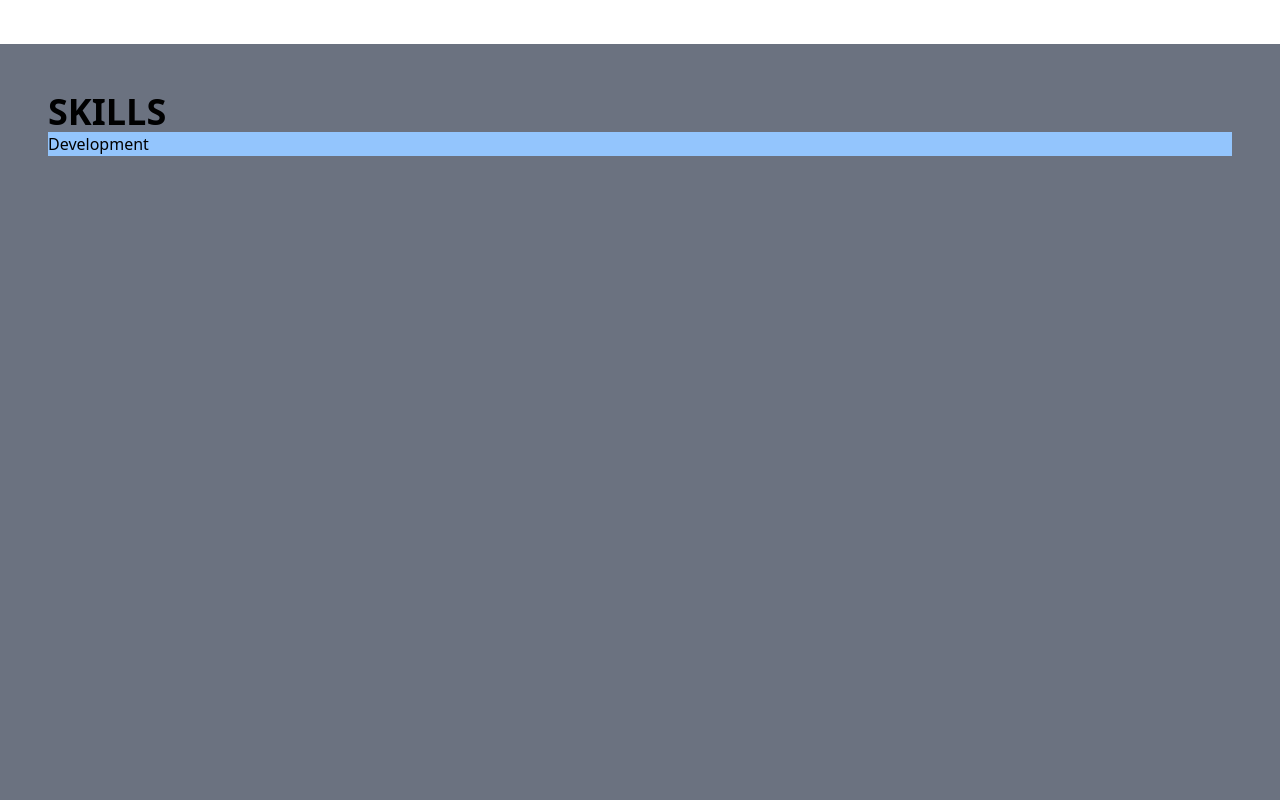
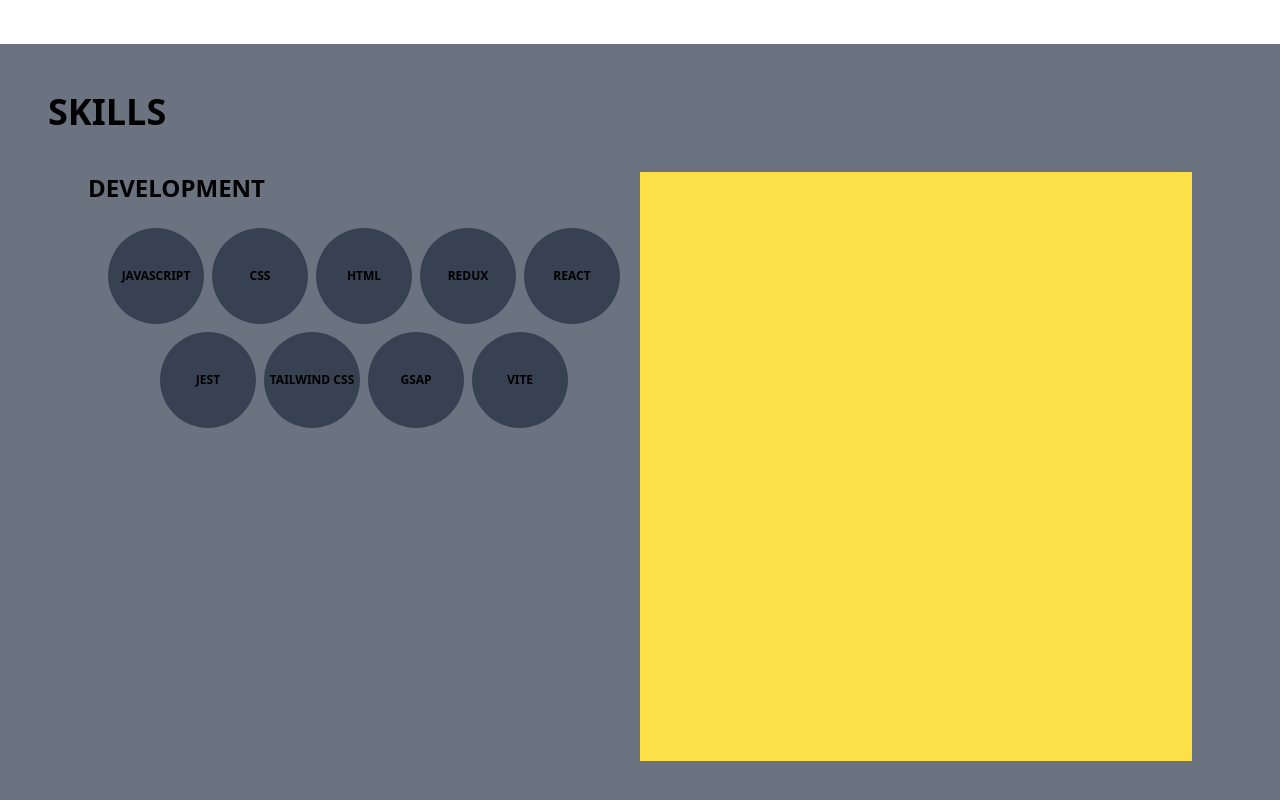
Before and after one commit to mansiraizada/Portfolio, a React (Vite) app: page / in a window 1280 px wide. Shown: the part 1556-2356 px from the top of the page. Built offline with nearby package versions, Linux system fonts and the light colour scheme.

Commit message:
Skills section

```diff
--- a/src/components/Nav.jsx
+++ b/src/components/Nav.jsx
@@ -21,7 +21,7 @@ const Nav = () => {
   return (
     <div className='nav w-full h-[8vh] fixed bg-[#6B7280] z-[9998]'>
       <div className='z-[9999] w-full h-full flex'>
-          <div className='hidden w-[50vw] md:flex items-center py-4 px-10 gap-8 font-semibold'>
+          <div className='hidden w-[50vw] md:flex items-center py-4 px-10 gap-8 font-bold'>
           <h3 className='hover:cursor-pointer hover:scale-[1.1] duration-100 ease-in'>Home</h3>
           <h3 className='hover:cursor-pointer hover:scale-[1.1] duration-100 ease-in'>About</h3>
           <h3 className='hover:cursor-pointer hover:scale-[1.1] duration-100 ease-in'>Skills</h3>
--- a/src/components/Skills.jsx
+++ b/src/components/Skills.jsx
@@ -1,15 +1,23 @@
 import React from 'react'
+
+const techSkills = ['JavaScript', 'CSS', 'HTML', 'REDUX', 'REACT', 'JEST', 'TAILWIND CSS', 'GSAP', 'Vite']
 
 const Skills = () => {
   return (
     <div className='w-full h-[100vh] bg-gray-500 p-4 py-6 md:p-12'>
       <h1 className='font-bold text-4xl uppercase'>Skills</h1>
-      <div className='bg-blue-300'>
-        <div>
-          <h2>Development</h2>
-          <div>
+      <div className='w-full h-[95%] pt-2 md:p-10 md:flex'>
+        <div className='w-full h-fit md:h-[100%]'>
+          <h1 className='text-xl md:text-2xl font-bold uppercase pb-6'>Development</h1>
+          <div className='w-full h-[fit] flex flex-wrap justify-center gap-2'>
+            {techSkills.map((skill, i) =>
+            <div key={i} className='w-[12vh] h-[12vh] rounded-full text-center flex items-center justify-center font-semibold text-xs uppercase bg-gray-700'>
+              {skill}
+            </div>
+            )}
           </div>
         </div>
+        <div className='bg-yellow-300 w-full md:h-[100%]'></div>
       </div>
     </div>
   )
```
